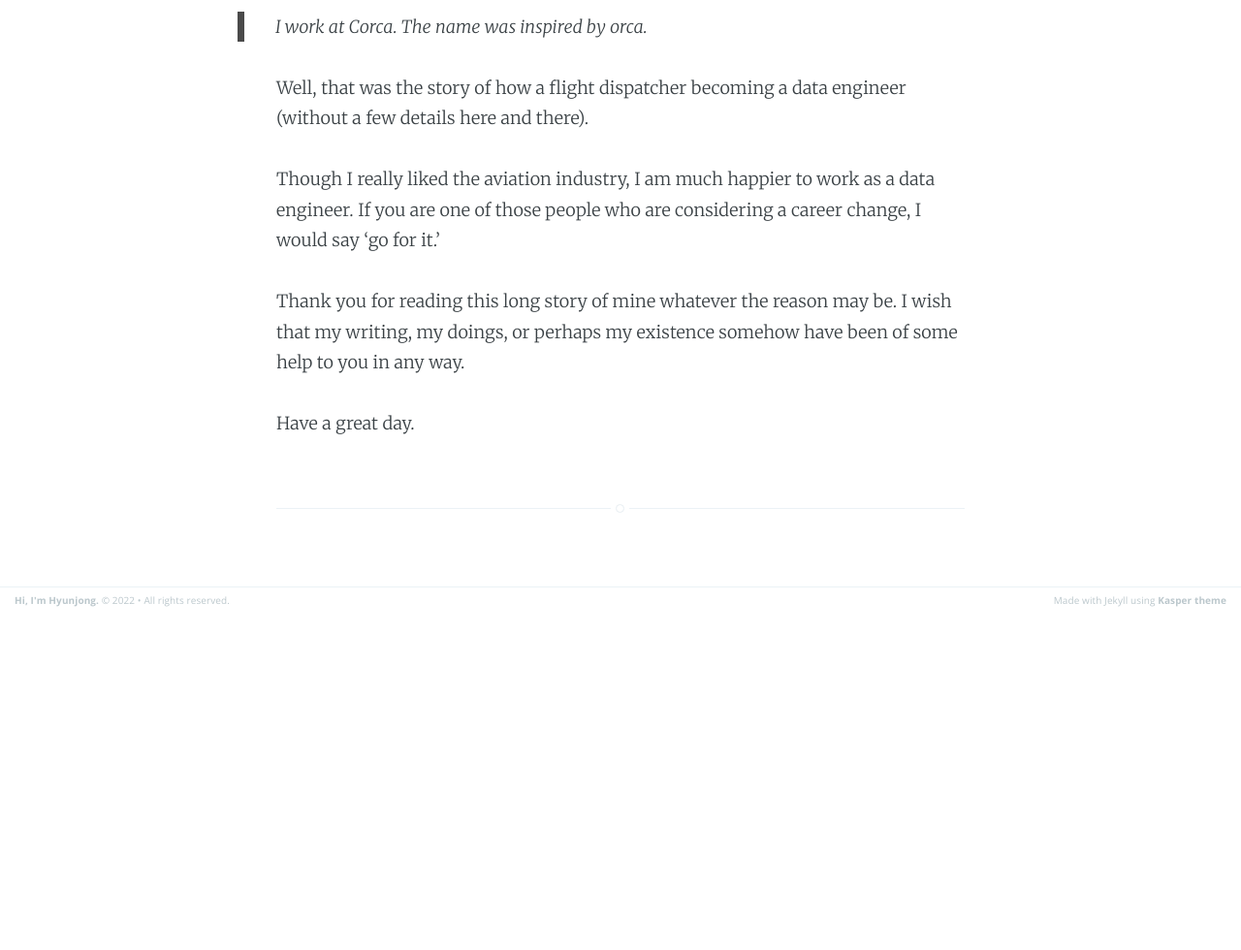
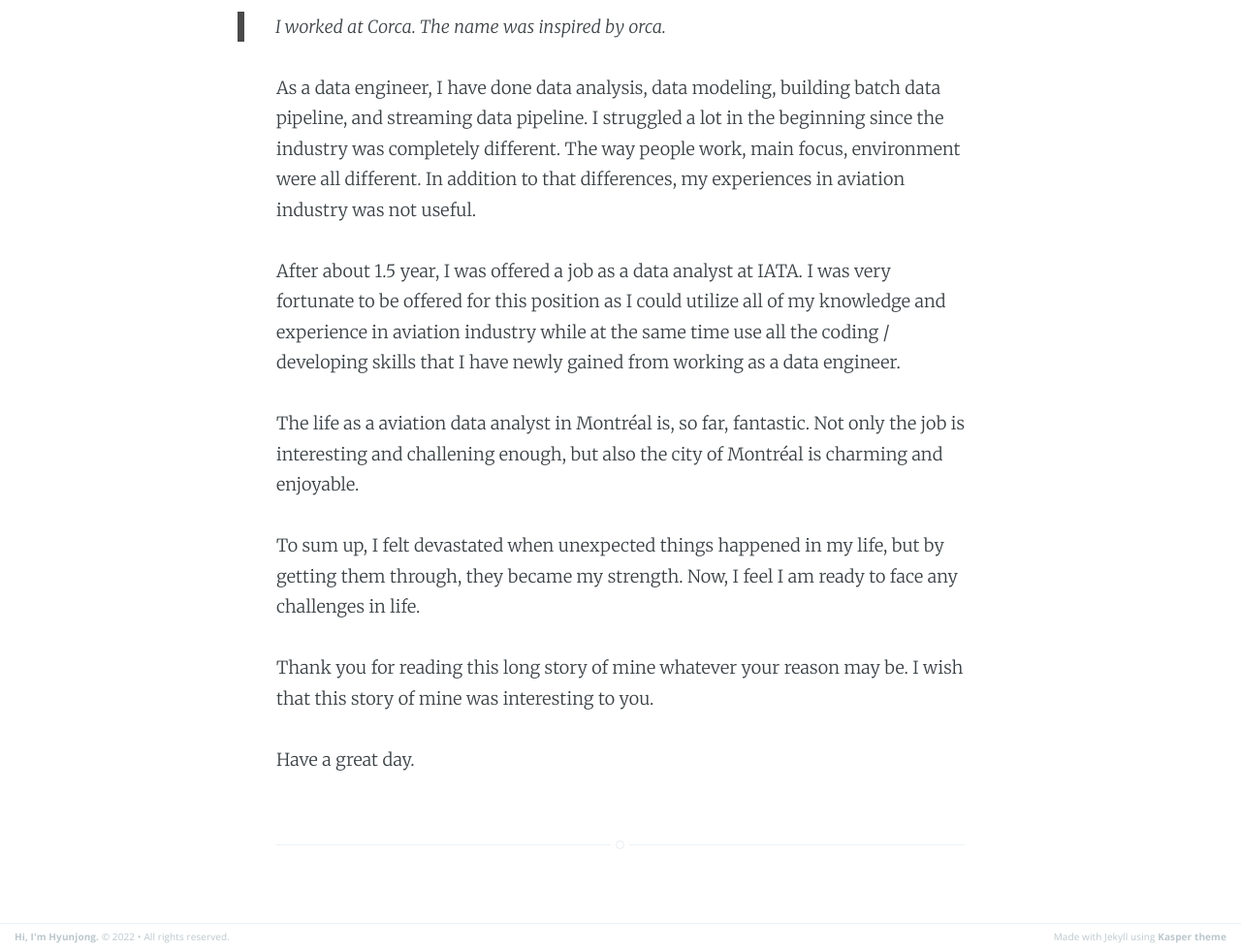
Before and after one commit to hyunjong-park/hyunjong-park.github.io, a Jekyll site: the page built from about.md, in a window 1280 px wide and 1400 px high, scrolled down 4597 px. Shown: the part 420-1400 px from the top of the window at 97% size. Built offline with Jekyll 4.4.1, drawn with Linux system fonts in a browser that asks for light colours; before the commit the page ends 5651 px from its top, so only the background shows below that; some of the changed text lies outside the part shown.

Commit message:
updated aboutme

```diff
--- a/about.md
+++ b/about.md
@@ -3,8 +3,8 @@
 title: About me
 ---
 
-Hi, my name is Hyunjong Park, a data engineer at Corca, Inc., located in Seoul, South Korea.
-I started my career as a flight dispatcher at Korean Air. If you think the story of me becoming a data engineer will be interesting enough to read, you can find it below.
+Hi, my name is Hyunjong Park, a Senior Analyst, Data Science in GADM team at IATA, located in Montréal, Canada.
+I started my career as a flight dispatcher at Korean Air. If you find career changing stories interesting, you might like mine as well.
 
 ---
 
@@ -44,13 +44,20 @@
 
 ![orca](/assets/images/orca.png)
 
-> I work at Corca. The name was inspired by orca.
+> I worked at Corca. The name was inspired by orca.
 
-Well, that was the story of how a flight dispatcher becoming a data engineer (without a few details here and there).
+As a data engineer, I have done data analysis, data modeling, building batch data pipeline, and streaming data pipeline.
+I struggled a lot in the beginning since the industry was completely different. The way people work, main focus, environment were all different. In addition to that differences, my experiences in aviation industry was not useful.
 
-Though I really liked the aviation industry, I am much happier to work as a data engineer. If you are one of those people who are considering a career change, I would say ‘go for it.’
+After about 1.5 year, I was offered a job as a data analyst at IATA.
+I was very fortunate to be offered for this position as I could utilize all of my knowledge and experience in aviation industry while at the same time use all the coding / developing skills that I have newly gained from working as a data engineer.
 
-Thank you for reading this long story of mine whatever the reason may be.
-I wish that my writing, my doings, or perhaps my existence somehow have been of some help to you in any way.
+The life as a aviation data analyst in Montréal is, so far, fantastic. Not only the job is interesting and challening enough, but also the city of Montréal is charming and enjoyable.
+
+To sum up, I felt devastated when unexpected things happened in my life, but by getting them through, they became my strength.
+Now, I feel I am ready to face any challenges in life.
+
+Thank you for reading this long story of mine whatever your reason may be.
+I wish that this story of mine was interesting to you.
 
 Have a great day.
```
